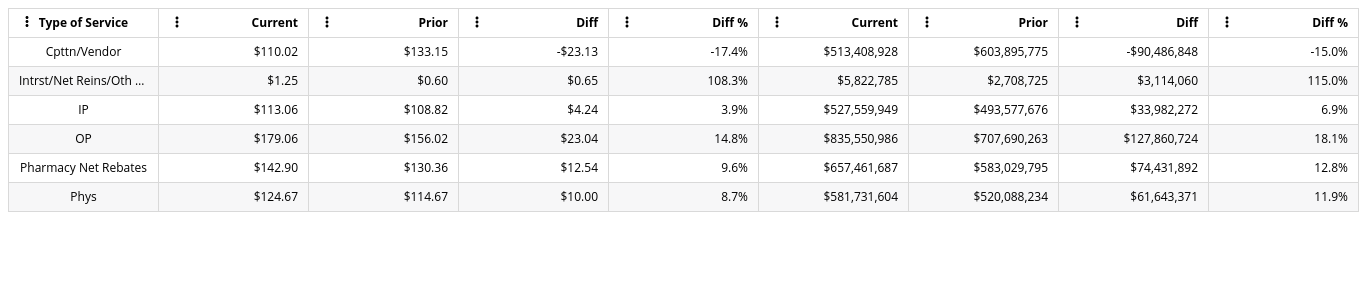
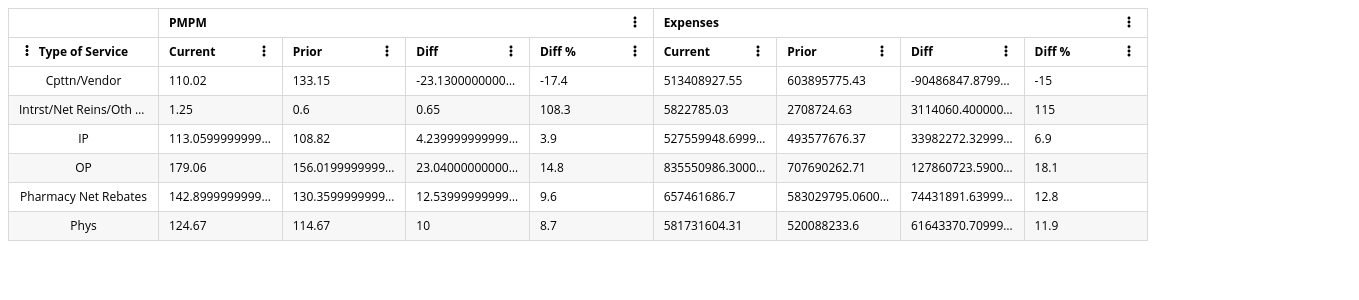
Before and after one commit to mahonbr/tanstack-table, a React (Vite) app: page / in a window 1280 px wide. Shown: the top 300 px of the page, 1359 px wide, since content can reach past the window. Built offline with nearby package versions, Linux system fonts and the light colour scheme.

Commit message:
Add Initial Header Groups

```diff
--- a/src/App.jsx
+++ b/src/App.jsx
@@ -1,12 +1,4 @@
 import Grid from '@/components/grids/Grid';
-
-const PREFIX = 'EdaCustomGrid';
-
-export const classes = {
-	root: `${PREFIX}-root`,
-	sortable: `${PREFIX}-sortable`,
-	hidden: `${PREFIX}-hidden`,
-};
 
 function App(props) {
 	return <Grid />;
--- a/src/components/grids/Grid.jsx
+++ b/src/components/grids/Grid.jsx
@@ -10,7 +10,7 @@
 
 import { defaultData } from './Grid.utils';
 
-const PREFIX = 'TanStackGrid';
+const PREFIX = 'eda-grid';
 
 /**
  * @todo Add slots to classes.
@@ -56,6 +56,10 @@
 			boxSizing: 'border-box',
 			padding: `0 var(--ag-cell-horizontal-padding)`,
 			width: 'var(--eda-default-column-width)',
+
+			'&[colspan]': {
+				width: 'unset',
+			},
 
 			// Overflow handling.
 			overflow: 'hidden',
@@ -174,12 +178,17 @@
 		// wrapText
 	},
 	{
+		header: 'PMPM',
+		columns: [
+			{
 				accessorKey: 'pmpmCurrent',
 				header: 'Current',
 				type: ['number'],
 				meta: {
 					format: '$0,0.00',
 				},
+				cellClass: 'ag-left-aligned-cell',
+				headerClass: 'ag-left-aligned-header',
 			},
 			{
 				accessorKey: 'pmpmPrior',
@@ -205,7 +214,11 @@
 					format: '0,0.0%',
 				},
 			},
-
+		],
+	},
+	{
+		header: 'Expenses',
+		columns: [
 			{
 				accessorKey: 'expenseCurrent',
 				header: 'Current',
@@ -237,6 +250,8 @@
 				meta: {
 					format: '0,0.0%',
 				},
+			},
+		],
 	},
 ];
 
@@ -291,7 +306,8 @@
 	return (
 		<GridRoot className={clsx(classes.root)}>
 			<thead>
-				{table.getHeaderGroups().map((headerGroup) => (
+				{table.getHeaderGroups().map((headerGroup) => {
+					return (
 						<tr key={headerGroup.id}>
 							{headerGroup.headers.map((header) => {
 								// Guard clause for placeholder headers.
@@ -304,6 +320,7 @@
 								return (
 									<th
 										key={header.id}
+										colSpan={header.colSpan}
 										onClick={header.column.getToggleSortingHandler()}
 										className={clsx(...headerClass, {
 											[classes.sortable]: header.column.getCanSort(),
@@ -326,11 +343,13 @@
 								);
 							})}
 						</tr>
-				))}
+					);
+				})}
 			</thead>
 
 			<tbody>
-				{table.getRowModel().rows.map((row) => (
+				{table.getRowModel().rows.map((row) => {
+					return (
 						<tr key={row.id}>
 							{row.getVisibleCells().map((cell) => {
 								const cellClass = cell.column.columnDef?.cellClass
@@ -346,7 +365,8 @@
 
 							<td className={'column-shim'}></td>
 						</tr>
-				))}
+					);
+				})}
 			</tbody>
 		</GridRoot>
 	);
```
Lines whose indentation alone changed are shown as unchanged.
